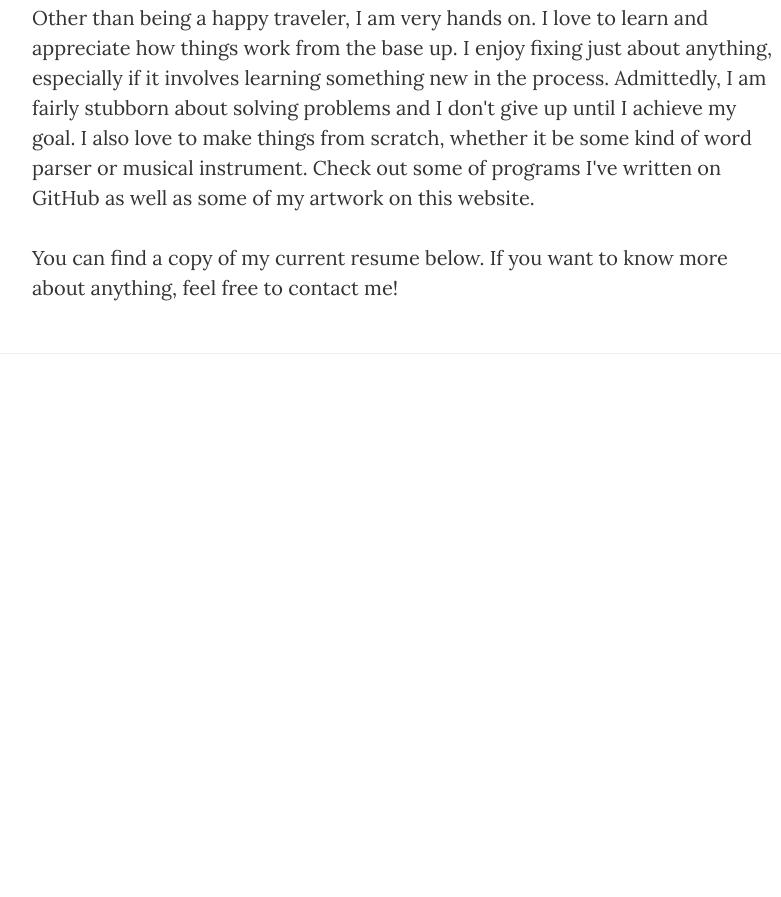
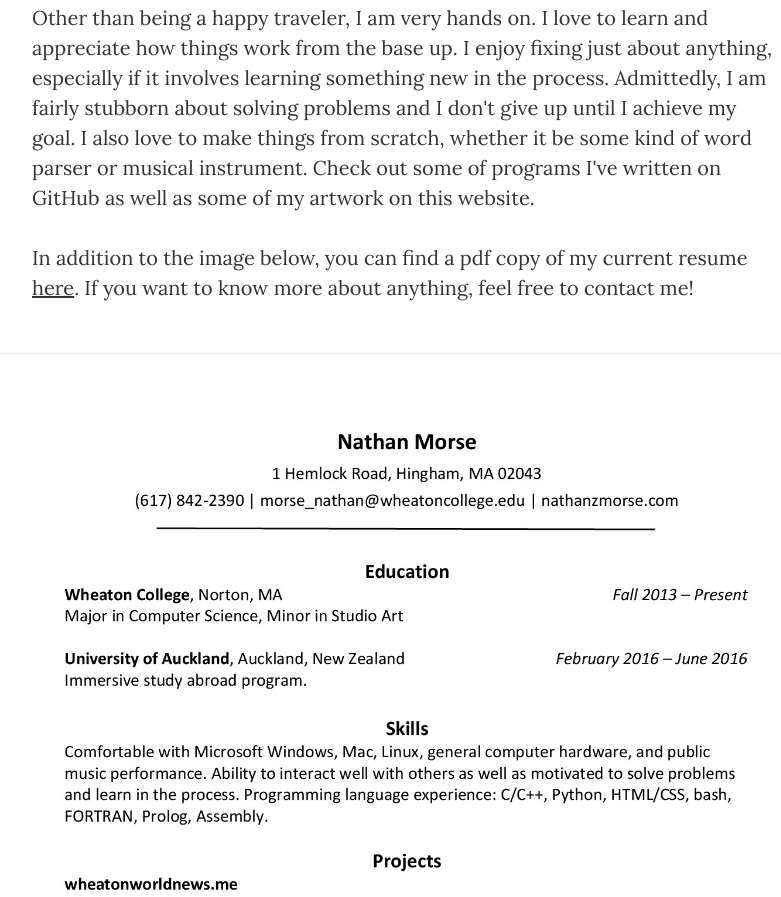
Before and after one commit to nathanzm/nathanzm.github.io, a website: page about.html in a window 1280 px wide. Shown: the part 1015-1912 px from the top of the page, without its empty margins (233-1014 px from the left). Drawn offline with nearby package versions, Linux system fonts and the light colour scheme.

Commit message:
resume view updated

```diff
--- a/about.html
+++ b/about.html
@@ -93,18 +93,15 @@
 
                 <p>Other than being a happy traveler, I am very hands on. I love to learn and appreciate how things work from the base up. I enjoy fixing just about anything, especially if it involves learning something new in the process. Admittedly, I am fairly stubborn about solving problems and I don't give up until I achieve my goal. I also love to make things from scratch, whether it be some kind of word parser or musical instrument. Check out some of programs I've written on GitHub as well as some of my artwork on this website.</p>
 
-                <p>You can find a copy of my current resume below. If you want to know more about anything, feel free to contact me!</p>
+                <p>In addition to the image below, you can find a pdf copy of my current resume <a target="_blank" href="Morse_Resume.pdf">here</a>. If you want to know more about anything, feel free to contact me!</p>
             </div>
         </div>
     </div>
     <hr>
-
-    <div>
-    <embed  src="Morse_Resume.pdf" width="100%" height="1150" alt="pdf" pluginspage="http://www.adobe.com/products/acrobat/readstep2.html">
-    </div>
-
+    <a href="Morse_Resume.pdf" target="_blank">
+    	<center><img src="Morse_Resume.jpg" style="width: 70%; height: 70%;"></center>
+    </a>
     <hr>
-
     <!-- Footer -->
     <footer>
         <div class="container">
```
Also changed, not shown: Morse_Resume.jpg (added).
